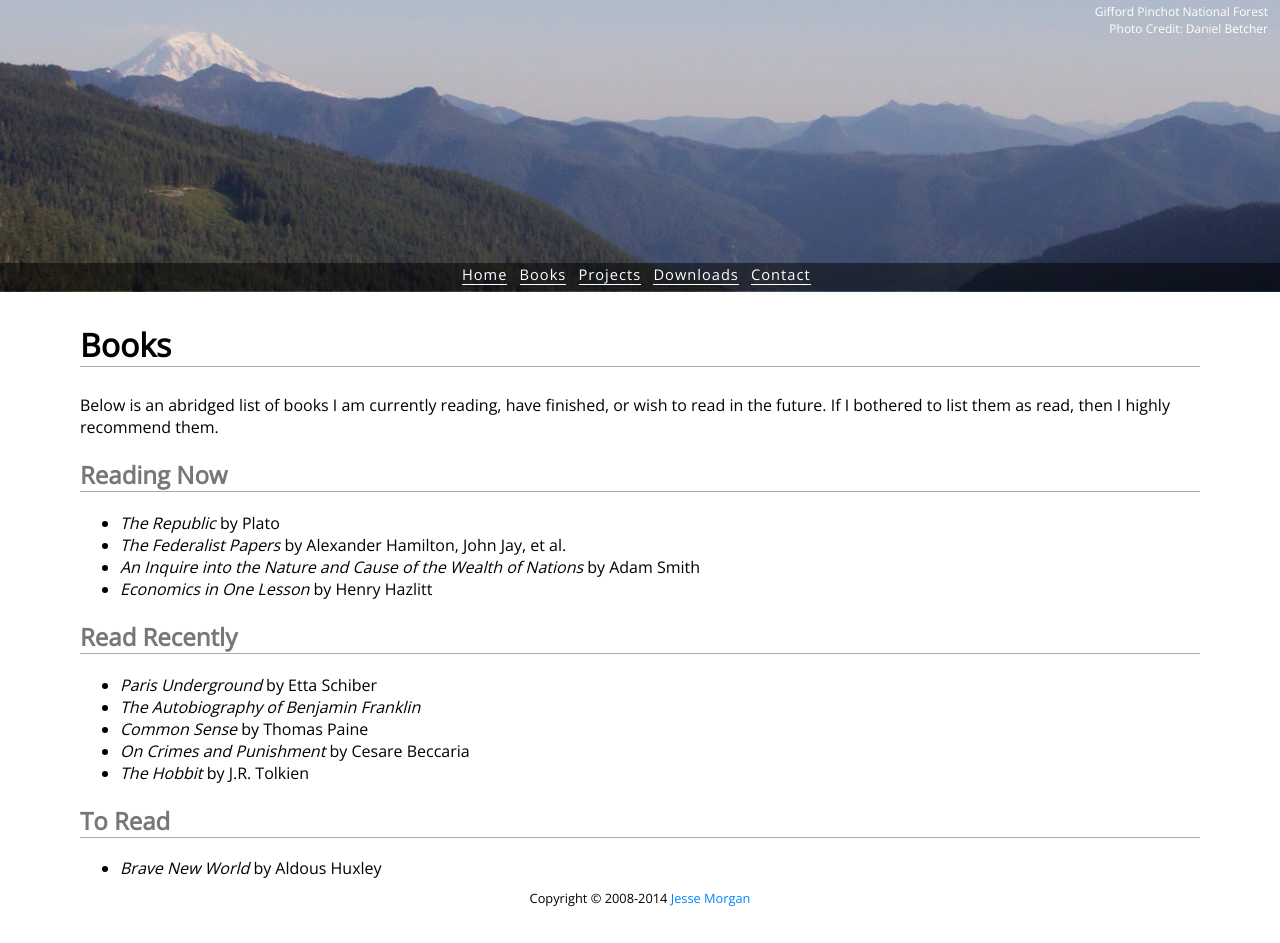
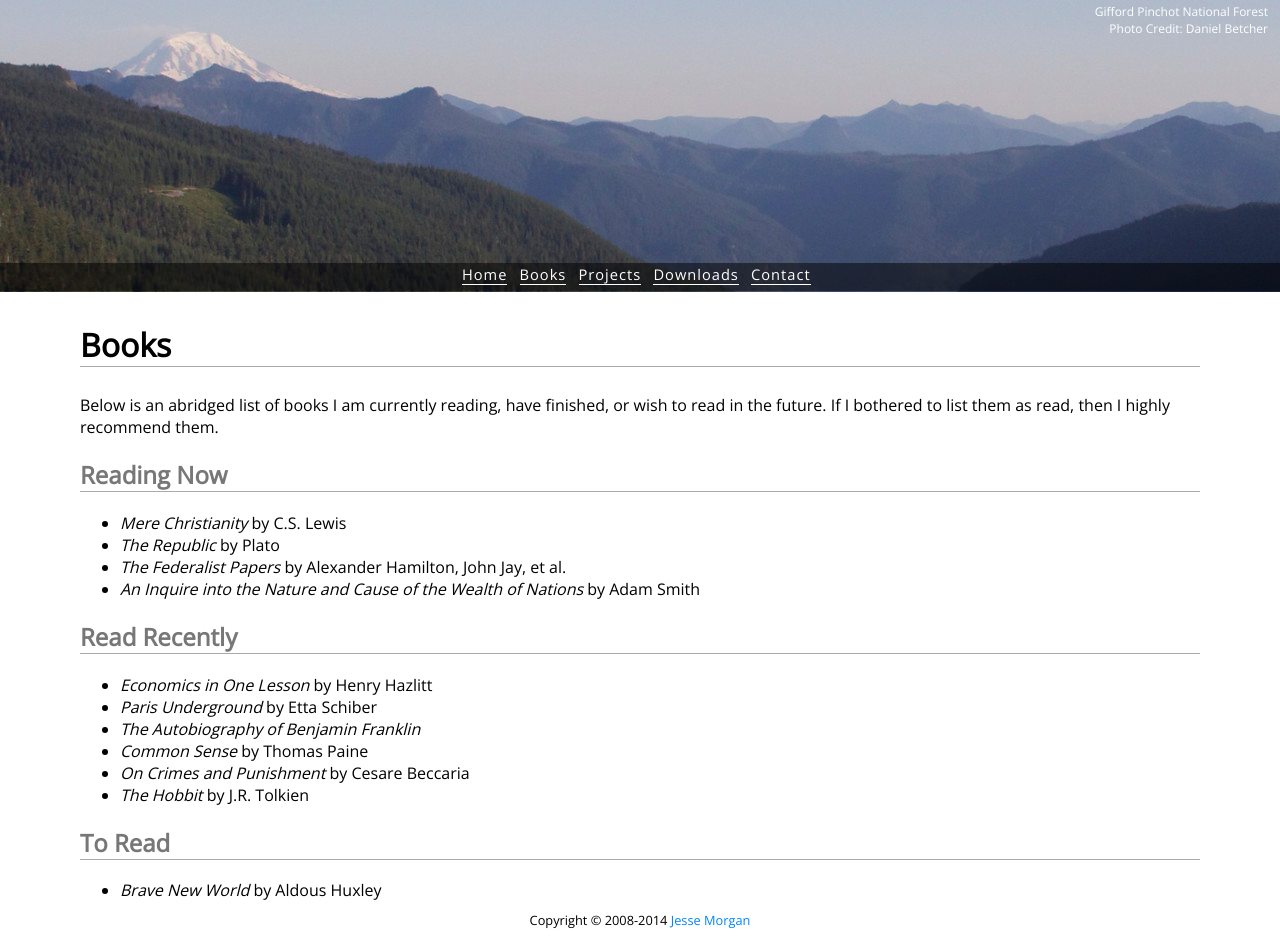
Before and after one commit to jesterpm/jesterpm.net, a Jekyll site: the page built from books.md, in a window 1280 px wide. Built offline with Jekyll 4.4.1, drawn with Linux system fonts in a browser that asks for light colours; before the commit the page ends 921 px from its top, so only the background shows below that.

Commit message:
Updating reading list

```diff
--- a/books.md
+++ b/books.md
@@ -13,14 +13,15 @@ recommend them.
 Reading Now
 -----------------
 
+* *Mere Christianity* by C.S. Lewis
 * *The Republic* by Plato
 * *The Federalist Papers* by Alexander Hamilton, John Jay, et al.
 * *An Inquire into the Nature and Cause of the Wealth of Nations* by Adam Smith
-* *Economics in One Lesson* by Henry Hazlitt
 
 Read Recently
 --------------
 
+* *Economics in One Lesson* by Henry Hazlitt
 * *Paris Underground* by Etta Schiber
 * *The Autobiography of Benjamin Franklin*
 * *Common Sense* by Thomas Paine
```
